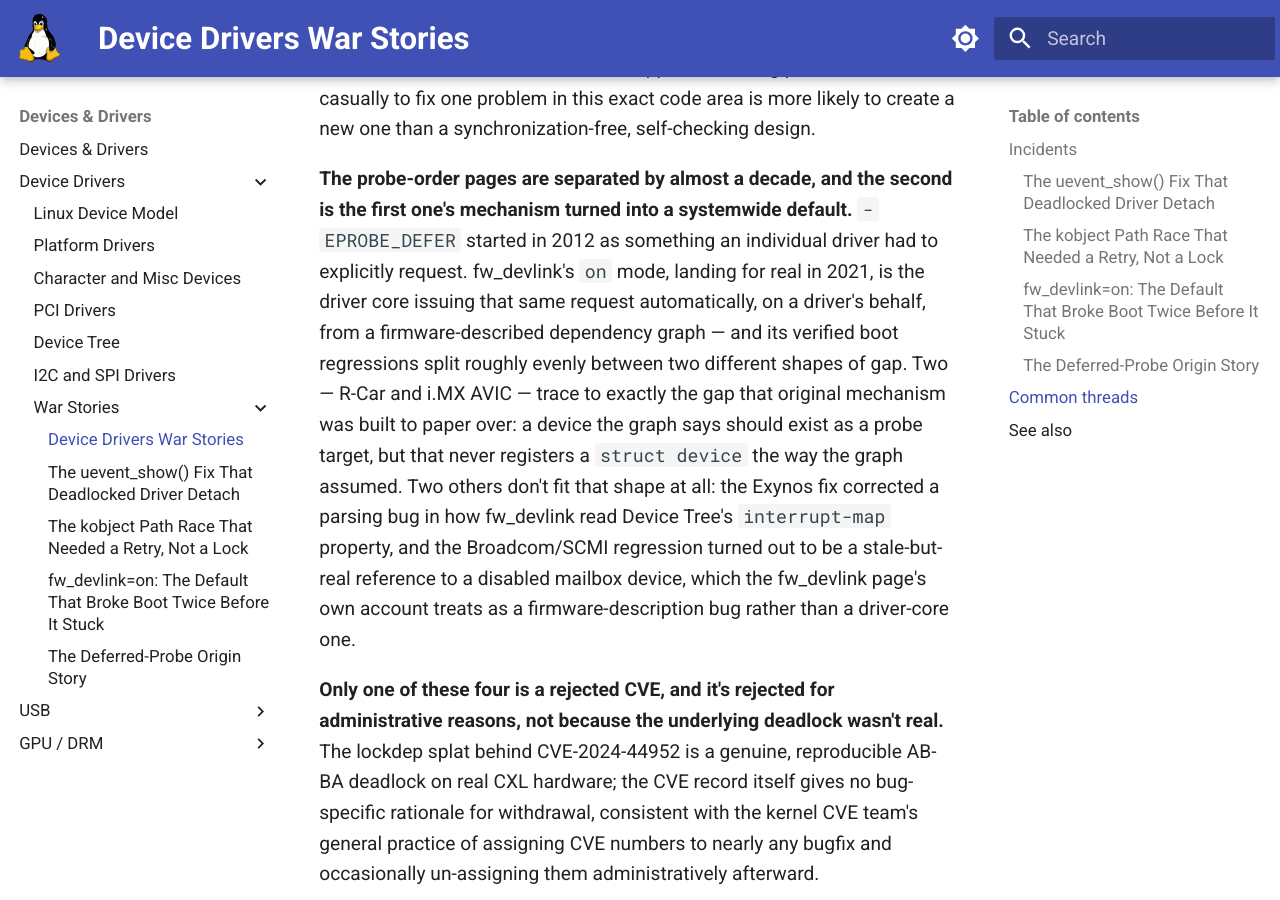
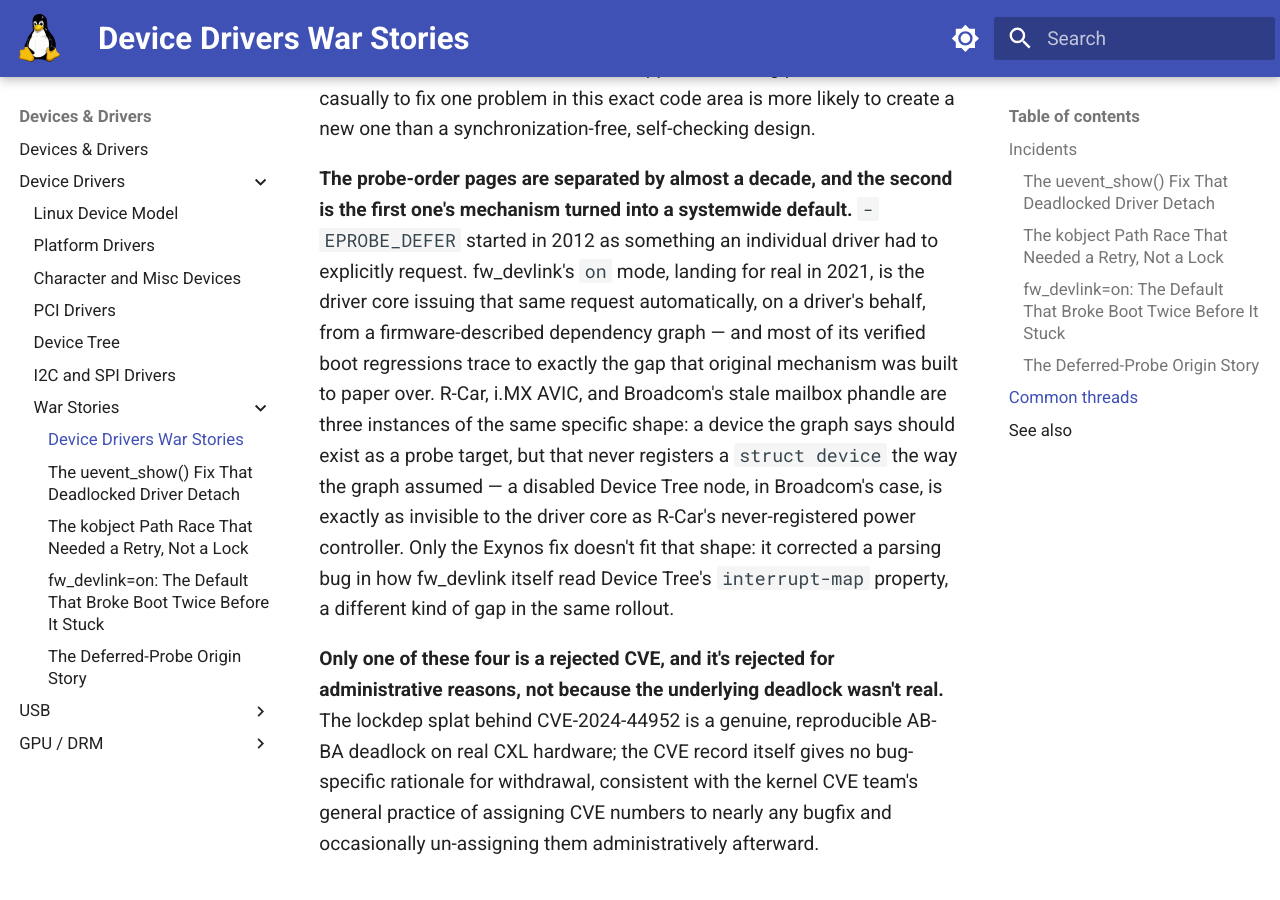
Before and after one commit to laveeshb/linux-kernel-internals, an MkDocs documentation site: the page built from docs/drivers/war-stories.md, in a window 1280 px wide and 900 px high, scrolled down 3296 px. Built offline with MkDocs 1.6.1 and Material for MkDocs 9.7.7, drawn with Linux system fonts in a browser that asks for light colours.

Commit message:
Fix round-3 review findings on drivers war-stories pages
- war-stories.md: the "roughly evenly... two and two" regression split
  contradicted fw-devlink-boot-breaking.md's own grouping (R-Car, i.MX
  AVIC, and Broadcom all share the same struct-device-never-registered
  shape; only Exynos differs) - correct to 3-vs-1; fix a stale
  "Linux Device Model" link pointing at README.md instead of
  device-model.md, present since the page's original draft
- deferred-probe-origin.md: "twice-reverted rollout" miscounted -
  fw_devlink=on broke boot twice but was reverted only once (the
  second regression was fixed in DT, not by another revert); cite the
  v2 patch predating Corbet's article, previously asserted without a
  source link
- fw-devlink-boot-breaking.md: fix an unmarked elision and a
  mismatched quotation mark in Saravana Kannan's workaround-list quote

```diff
--- a/docs/drivers/war-stories.md
+++ b/docs/drivers/war-stories.md
@@ -38,12 +38,12 @@
 
 **The two identity-exposure bugs are mirror images of each other in how they got fixed.** The uevent deadlock was fixed by *removing* a lock and replacing it with RCU; the kobject path race was fixed by *adding* a bounds check and a retry, deliberately without introducing any new lock at all. Both landed on the same conclusion from opposite starting points: a lock taken casually to fix one problem in this exact code area is more likely to create a new one than a synchronization-free, self-checking design.
 
-**The probe-order pages are separated by almost a decade, and the second is the first one's mechanism turned into a systemwide default.** `-EPROBE_DEFER` started in 2012 as something an individual driver had to explicitly request. fw_devlink's `on` mode, landing for real in 2021, is the driver core issuing that same request automatically, on a driver's behalf, from a firmware-described dependency graph — and its verified boot regressions split roughly evenly between two different shapes of gap. Two — R-Car and i.MX AVIC — trace to exactly the gap that original mechanism was built to paper over: a device the graph says should exist as a probe target, but that never registers a `struct device` the way the graph assumed. Two others don't fit that shape at all: the Exynos fix corrected a parsing bug in how fw_devlink read Device Tree's `interrupt-map` property, and the Broadcom/SCMI regression turned out to be a stale-but-real reference to a disabled mailbox device, which the fw_devlink page's own account treats as a firmware-description bug rather than a driver-core one.
+**The probe-order pages are separated by almost a decade, and the second is the first one's mechanism turned into a systemwide default.** `-EPROBE_DEFER` started in 2012 as something an individual driver had to explicitly request. fw_devlink's `on` mode, landing for real in 2021, is the driver core issuing that same request automatically, on a driver's behalf, from a firmware-described dependency graph — and most of its verified boot regressions trace to exactly the gap that original mechanism was built to paper over. R-Car, i.MX AVIC, and Broadcom's stale mailbox phandle are three instances of the same specific shape: a device the graph says should exist as a probe target, but that never registers a `struct device` the way the graph assumed — a disabled Device Tree node, in Broadcom's case, is exactly as invisible to the driver core as R-Car's never-registered power controller. Only the Exynos fix doesn't fit that shape: it corrected a parsing bug in how fw_devlink itself read Device Tree's `interrupt-map` property, a different kind of gap in the same rollout.
 
 **Only one of these four is a rejected CVE, and it's rejected for administrative reasons, not because the underlying deadlock wasn't real.** The lockdep splat behind CVE-2024-44952 is a genuine, reproducible AB-BA deadlock on real CXL hardware; the CVE record itself gives no bug-specific rationale for withdrawal, consistent with the kernel CVE team's general practice of assigning CVE numbers to nearly any bugfix and occasionally un-assigning them administratively afterward.
 
 ## See also
 
-- [Linux Device Model](README.md) — `struct device`, buses, drivers, and classes, the framework every page here operates inside
+- [Linux Device Model](device-model.md) — `struct device`, buses, drivers, and classes, the framework every page here operates inside
 - [Device Tree](device-tree.md) — the firmware description format two of these incidents (fw_devlink, deferred-probe) are built around
 - [Locking War Stories](../locking/war-stories.md) — a comparable set of incidents where a lock's own discipline, rather than a device's identity, is the thing that goes wrong
```
Also changed, not shown: docs/drivers/war-stories/deferred-probe-origin.md (+3 -2 lines), docs/drivers/war-stories/fw-devlink-boot-breaking.md (+1 -1 lines).
